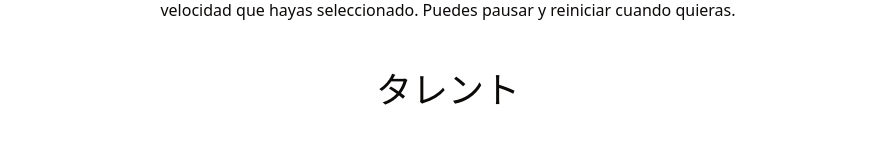
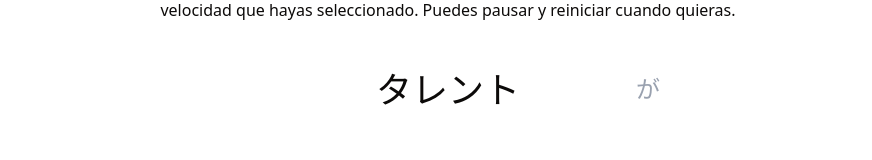
Before and after one commit to alexay7/manabejapanesespeed, a React (Vite) app: page / in a window 1280 px wide. Shown: the part 273-433 px from the top of the page, without its empty margins (192-1064 px from the left). Built offline with nearby package versions, Linux system fonts and the light colour scheme.

Commit message:
Show words that are close

```diff
--- a/src/App.tsx
+++ b/src/App.tsx
@@ -8,6 +8,8 @@ import {Textarea} from "@/components/ui/textarea.tsx";
 function App() {
     const [text, setText] = useState('タレントがその私生活を自分からマスメディアに公表することは、いまではまったく珍しくなくなった。これまでマスメディアに私生活を暴露され憤慨してきた彼らが、自らの結婚や離婚、病気などについて、自分からファクスでマスメディア に連絡する。もちろん一般の人びとにとっては、知らされてもほとんど関係ない話ばかりである。彼らの行動を自己宣伝や売名行為ととらえて眉をひそめる人も少なからずいる。一方でプライバシー保護を訴えておきながら、都合のいいときだけ私生活をさらけ出そうとする、というわけだ。だが別のとらえ方はこうである。彼らは先手を打とうとしているのだ。マスメディアに勝手に詮索され、おもしろおかしく記事にされる前に、自分の方から情報公開してその出ばなをくじこうという、いわば他人による勝手な物語化に対する予防措置である。マスメディアによって自分のイメージをつくられてしまいそうな人びとにとって、自分自身の情報を自らコントロールすることの重要度は高い。そうしなければ、他人によって勝手な<私>、自らの物語的分身、すなわちファンタジー・ダブルがつくられて、社会を独り歩きし始めることになりかねないからだ。そのためにマスメディアを利用しようとするのである。昨今、人びとはマスメディアに対抗する強力な情報発信ツールを手に入れた。それはインターネットであり、またそれを活用したウェブサイトやブログである。人びとはそれらによってさまざまな自分の活動、知識や趣味、日常生活、そしてときには心境や悩みなどまで公表するようになった。<私づくり>の主導権を確保するうえでは、画期的な手段である。実際の効果がどの程度かはわからない。だがイメージづくりのイニシアティヴをマスメディアに握られていた人びとにとって、自力で公に情報発信する有力な手段を手に入れたことに変わりはないだろう。人びとは、今度は自らの手でつくった自分自身の物語(ファンタジー・ダブル)を世に出そうとする。これはごく一部の人びとの話だと思われるかもしれない。だがこのことからは、一般的にプライバシーがどのように私たちの自己とかかわっているかをはっきり見て取ることができる。彼らに限らず、一般的にプライバシーとはく私づくり>のイニシアティヴの問題である。近代社会では、このイニシアティヴは基本的に各個人にあるとされてきた。自分自身がどのような人間になるか、そしてどのように生きるかは、その人自身の主体的な意思や選択にゆだねられる。これは個人の人権の一つとされてきたのである。だがこの権利が奪われ、他人が勝手に個人の自己=<私>をつくろうとし始めるとき、私たちはプライバシー侵害を訴える。そして何とかく私づくり>のイニシアティヴを自らのもとに引き戻そうとする。')
     const [currentWord, setCurrentWord] = useState('')
+    const [previousWord, setPreviousWord] = useState('')
+    const [nextWord, setNextWord] = useState('')
     const [charactersPerHour, setCharactersPerHour] = useState(20000)
     const [start, setStart] = useState(false)
 
@@ -23,6 +25,8 @@ function App() {
         const words = Array.from(parsedText, segment => segment.segment)
 
         setCurrentWord(words[0])
+        setNextWord(words[1])
+        setPreviousWord('')
     }, [text]);
 
     useEffect(() => {
@@ -42,6 +46,8 @@ function App() {
         const showNextWord = () => {
                 if (index < words.length) {
                     setCurrentWord(words[index]);
+                    setNextWord(words[index + 1] || '');
+                    setPreviousWord(words[index - 1] || '');
                 const chars = words[index].length || 1;
                     index++;
                 interval = setTimeout(showNextWord, (3600 / charactersPerHour) * 1000 * chars);
@@ -59,46 +65,56 @@ function App() {
         const words = Array.from(parsedText, segment => segment.segment)
 
         setCurrentWord(words[0]);
+        setNextWord(words[1] || '');
+        setPreviousWord('');
     }
 
   return (
       <div className="App flex flex-col justify-center gap-12 max-w-4xl w-full p-8">
           <h1>Experimentador de velocidad de lectura en japonés</h1>
           <p>
-              ¿Quieres experimentar como es leer a una velocidad determinada en japonés? ¡Esta es tu página! Puedes modificar el texto, la velocidad de lectura y al darle a "Iniciar", las palabras empezarán a aparecer a la velocidad que hayas seleccionado. Puedes pausar y reiniciar cuando quieras.
+              ¿Quieres experimentar como es leer a una velocidad determinada en japonés? ¡Esta es tu página! Puedes
+              modificar el texto, la velocidad de lectura y al darle a "Iniciar", las palabras empezarán a aparecer a la
+              velocidad que hayas seleccionado. Puedes pausar y reiniciar cuando quieras.
           </p>
-          <p className="text-4xl flex justify-center items-center gap-4">
-            <span>{currentWord}</span>
+          <p className="text-4xl flex justify-center items-center gap-8 text-center relative">
+              <span className="absolute -translate-x-[200px] text-gray-400 text-[1.5rem]">{previousWord}</span>
+              <span className="font-bold">{currentWord}</span>
+              <span className="absolute translate-x-[200px] text-gray-400 text-[1.5rem]">{nextWord}</span>
           </p>
           <div className="flex flex-col items-center gap-4">
               <p className="text-2xl">Velocidad de lectura</p>
-              <Slider defaultValue={[20000]} max={50000} min={1000} step={1000} onValueChange={(value) => setCharactersPerHour(value[0])} />
+              <Slider defaultValue={[20000]} max={50000} min={1000} step={1000}
+                      onValueChange={(value) => setCharactersPerHour(value[0])}/>
               <p className="text-lg">Caracteres por hora: {charactersPerHour}</p>
           </div>
           <div className="flex gap-2 text-white justify-center">
               {start ? (
-                  <button onClick={()=>{
-                        setStart(false);
-                        resetText();
+                  <button onClick={() => {
+                      setStart(false);
+                      resetText();
                   }}>
                       Parar
                   </button>
-                ) : (
-                  <button onClick={()=>setStart(true)}>
+              ) : (
+                  <button onClick={() => {
+                      setStart(true)
+                  }}>
                       Iniciar
                   </button>
-                )}
+              )}
           </div>
           <Accordion type="single" collapsible className="text-white">
               <AccordionItem value="item-1">
                   <AccordionTrigger>Modificar texto</AccordionTrigger>
                   <AccordionHeader>Texto</AccordionHeader>
                   <AccordionContent>
-                      <Textarea className="w-full h-64 text-black" value={text} onChange={(e) => setText(e.target.value)} />
+                      <Textarea className="w-full h-64 text-black" value={text}
+                                onChange={(e) => setText(e.target.value)}/>
                   </AccordionContent>
               </AccordionItem>
           </Accordion>
-        </div>
+      </div>
   )
 }
 
```
